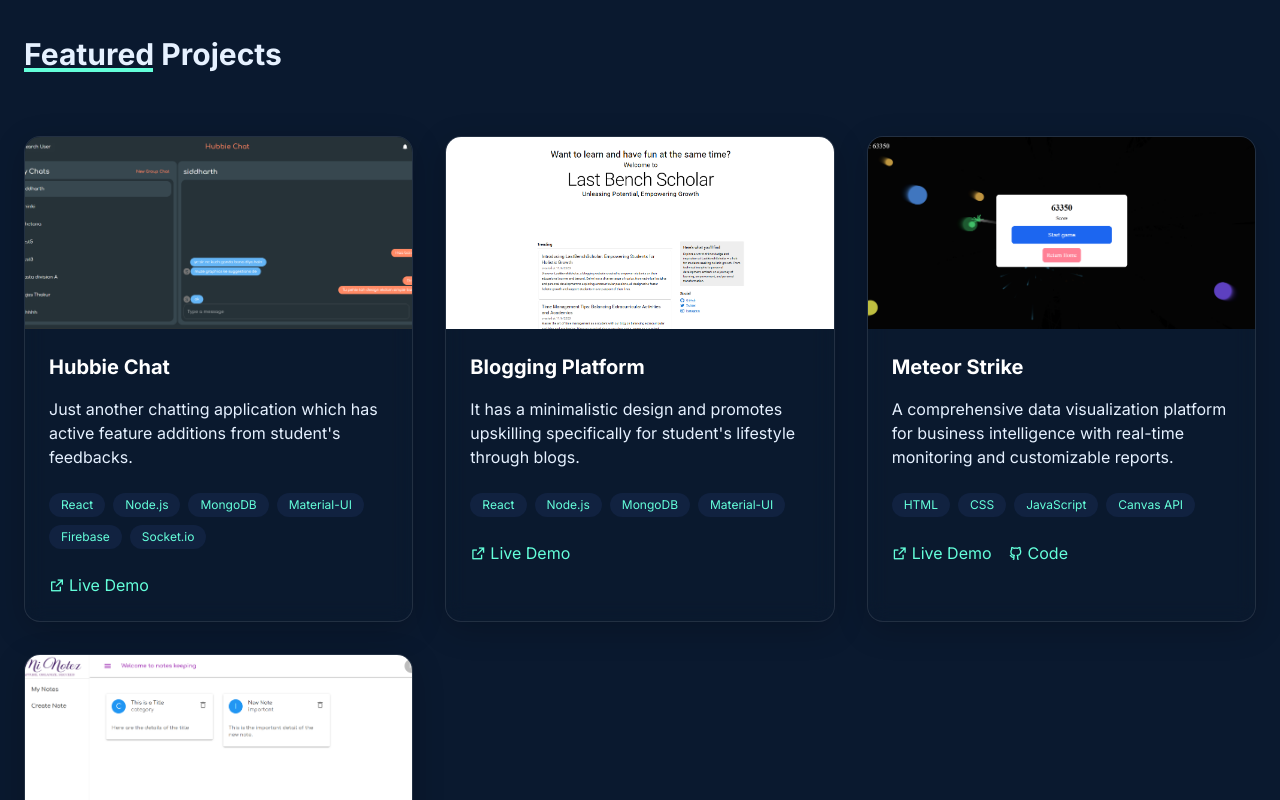
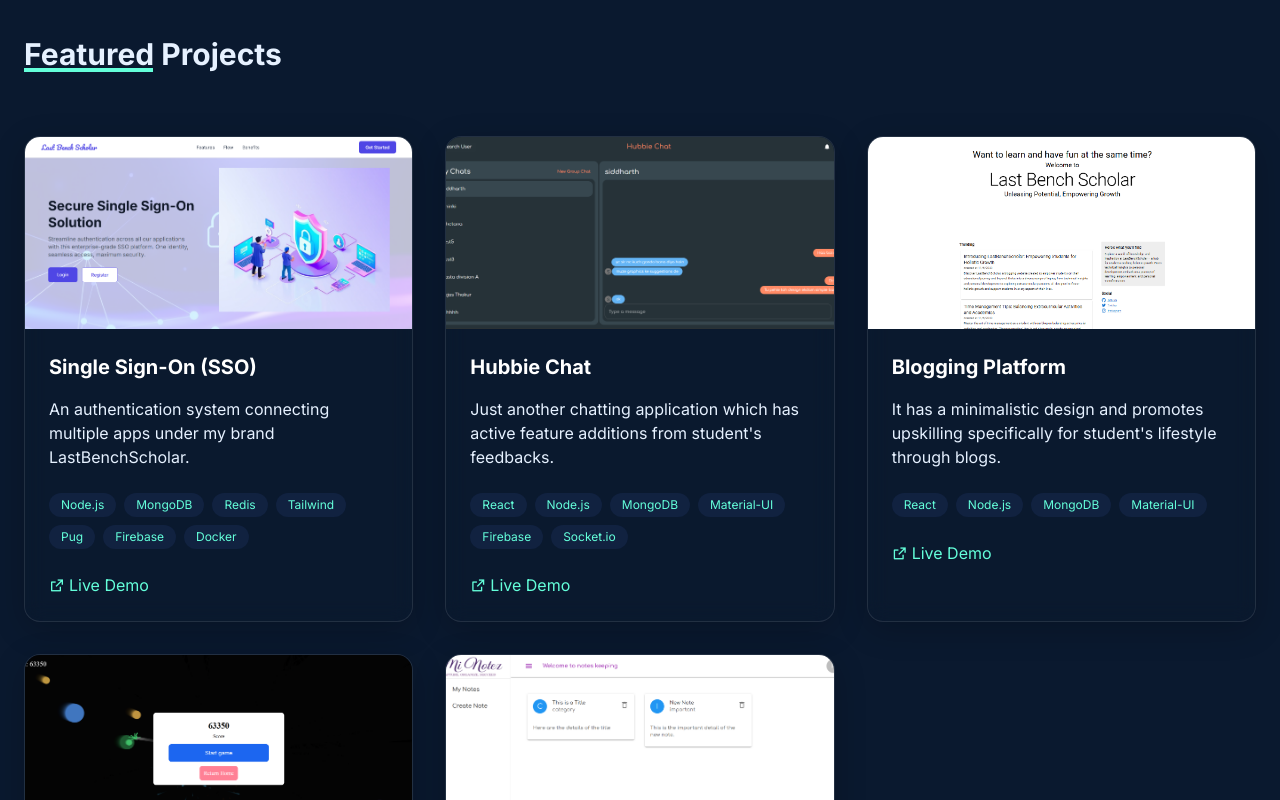
Before and after one commit to RaulLit/adityaraul, a React (Vite) app: page / in a window 1280 px wide. Shown: the part 1660-2460 px from the top of the page. Built offline with nearby package versions, Linux system fonts and the light colour scheme.

Commit message:
Added sso project and updated resume

```diff
--- a/src/components/Contact.jsx
+++ b/src/components/Contact.jsx
@@ -94,7 +94,7 @@ const Contact = () => {
 
             <div className="flex items-center pt-4">
               <a
-                href="/Resume_13-02-2025.pdf"
+                href="/Aditya_Raul_Resume.pdf"
                 download
                 className="px-6 py-3 bg-[#64FFDA] text-primary hover:bg-opacity-90 rounded-lg whitespace-nowrap flex items-center"
               >
--- a/src/components/Projects.jsx
+++ b/src/components/Projects.jsx
@@ -1,6 +1,14 @@
 import React from "react";
 
 const projects = [
+  {
+    title: "Single Sign-On (SSO)",
+    description:
+      "An authentication system connecting multiple apps under my brand LastBenchScholar.",
+    tech: ["Node.js", "MongoDB", "Redis", "Tailwind", "Pug", "Firebase", "Docker"],
+    image: "/projects/sso.png",
+    links: { live: "https://sso.lastbenchscholar.com/" },
+  },
   {
     title: "Hubbie Chat",
     description:
@@ -20,7 +28,7 @@ const projects = [
   {
     title: "Meteor Strike",
     description:
-      "A comprehensive data visualization platform for business intelligence with real-time monitoring and customizable reports.",
+      "A javascript and Canvas API based simple game demonstrating the power of simple programming.",
     tech: ["HTML", "CSS", "JavaScript", "Canvas API"],
     image: "/projects/meteor_strike.png",
     links: {
```
Also changed, not shown: public/projects/sso.png (added), 1 other file (tests, documents, lock files or other folders).
